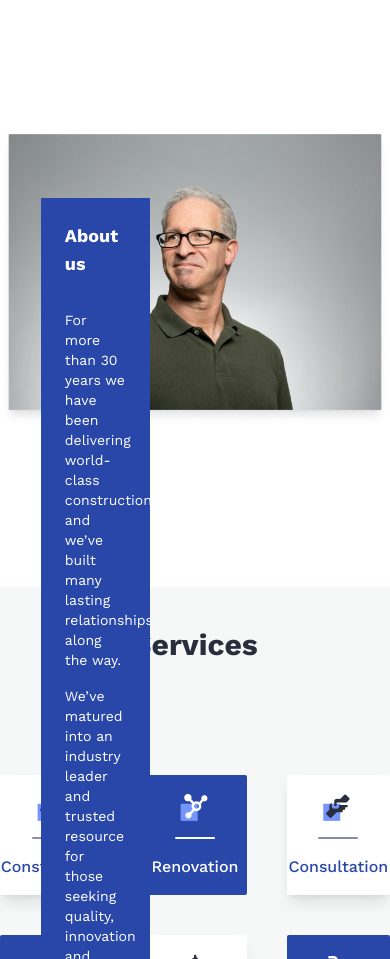
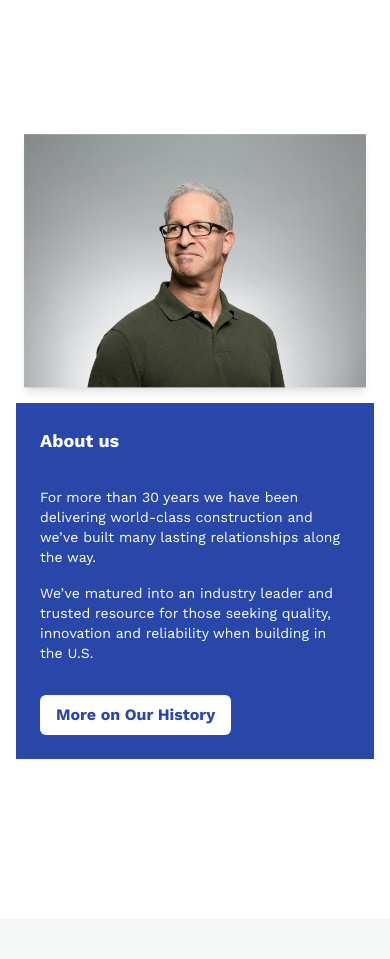
Before and after one commit to KalpitChandekar/thebox-company, a Next.js app: page / in a window 390 px wide. Shown: the part 1200-2159 px from the top of the page. Built offline with nearby package versions, Linux system fonts and the light colour scheme.

Commit message:
make about section responsive

```diff
--- a/components/About.tsx
+++ b/components/About.tsx
@@ -2,12 +2,12 @@ import Image from "next/image";
 
 const About = () => {
   return (
-    <div className="mx-auto max-w-6xl my-40 relative">
+    <div className="mx-auto max-w-6xl my-40 relative px-4 md:px-0">
       <div className="">
         <Image src="/about.png" alt="About Us" width={691} height={520} />
       </div>
 
-      <div className="space-y-8 absolute top-16 right-60 p-6 w-[28%] bg-blue text-white">
+      <div className="space-y-8 md:absolute top-16 right-60 p-6 md:w-[28%] bg-blue text-white">
         <h1 className="font-semibold text-lg">About us</h1>
         <div className="text-sm space-y-4">
           <p>
```
